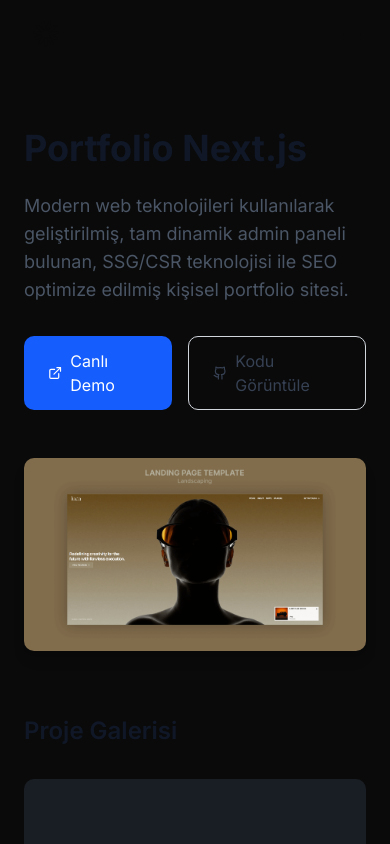
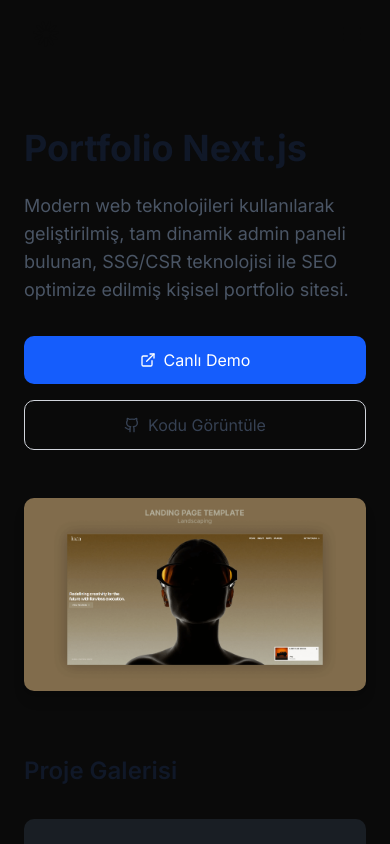
Before and after one commit to bedirhanugurluuu/next-portfolio, a Next.js app: page /portfolio/portfolio-nextjs in a window 390 px wide. Shown: the top 844 px of the page. Built offline with nearby package versions, Linux system fonts and the light colour scheme.

Commit message:
Add target blank to Work Experience links

```diff
--- a/src/app/layout.tsx
+++ b/src/app/layout.tsx
@@ -106,7 +106,6 @@
 
         {/* Favicon */}
         <link rel="icon" href="/favicon.svg" type="image/svg+xml" />
-        <link rel="icon" href="/favicon.ico" type="image/x-icon" />
         <link rel="apple-touch-icon" href="/icon-192.png" />
 
         {/* Performance Optimizations */}
@@ -116,10 +115,11 @@
         <link rel="dns-prefetch" href="https://www.google-analytics.com" />
 
         {/* Resource Hints */}
-        <link rel="preload" href="/hero-light.mp4" as="video" type="video/mp4" />
+        <link rel="preload" href="/hero-light.mp4" as="video" type="video/mp4" media="(min-width: 768px)" />
 
         {/* PWA and Mobile */}
         <meta name="theme-color" content="#000000" />
+        <meta name="mobile-web-app-capable" content="yes" />
         <meta name="apple-mobile-web-app-capable" content="yes" />
         <meta name="apple-mobile-web-app-status-bar-style" content="default" />
         <meta name="apple-mobile-web-app-title" content="Bedirhan Uğurlu" />
--- a/src/components/portfolio-detail-client.tsx
+++ b/src/components/portfolio-detail-client.tsx
@@ -86,13 +86,13 @@
             </p>
 
             {/* Action Buttons */}
-            <div className="flex gap-4">
+            <div className="flex flex-col sm:flex-row gap-4">
               {project.liveUrl && (
                 <Link
                   href={project.liveUrl}
                   target="_blank"
                   rel="noopener noreferrer"
-                  className="inline-flex items-center gap-2 bg-blue-600 text-white px-6 py-3 rounded-lg hover:bg-blue-700 transition-colors"
+                  className="inline-flex items-center justify-center gap-2 bg-blue-600 text-white px-6 py-3 rounded-lg hover:bg-blue-700 transition-colors w-full sm:w-auto"
                 >
                   <ExternalLink className="w-4 h-4" />
 {t("portfolio.detail.liveDemo")}
@@ -103,7 +103,7 @@
                   href={project.githubUrl}
                   target="_blank"
                   rel="noopener noreferrer"
-                  className="inline-flex items-center gap-2 border border-gray-300 dark:border-gray-600 text-gray-700 dark:text-gray-300 px-6 py-3 rounded-lg hover:bg-gray-50 dark:hover:bg-gray-800 transition-colors"
+                  className="inline-flex items-center justify-center gap-2 border border-gray-300 dark:border-gray-600 text-gray-700 dark:text-gray-300 px-6 py-3 rounded-lg hover:bg-gray-50 dark:hover:bg-gray-800 transition-colors w-full sm:w-auto"
                 >
                   <Github className="w-4 h-4" />
 {t("portfolio.detail.viewCode")}
--- a/src/components/sections/home/services-2.tsx
+++ b/src/components/sections/home/services-2.tsx
@@ -101,7 +101,7 @@
                         }}
                         transition={{ duration: 0.3, ease: "easeInOut" }}
                       >
-                        <Link href={service.url}>
+                        <Link href={service.url} target="_blank" rel="noopener noreferrer">
                           <Image
                             src={service.img}
                             alt={service.name}
```
